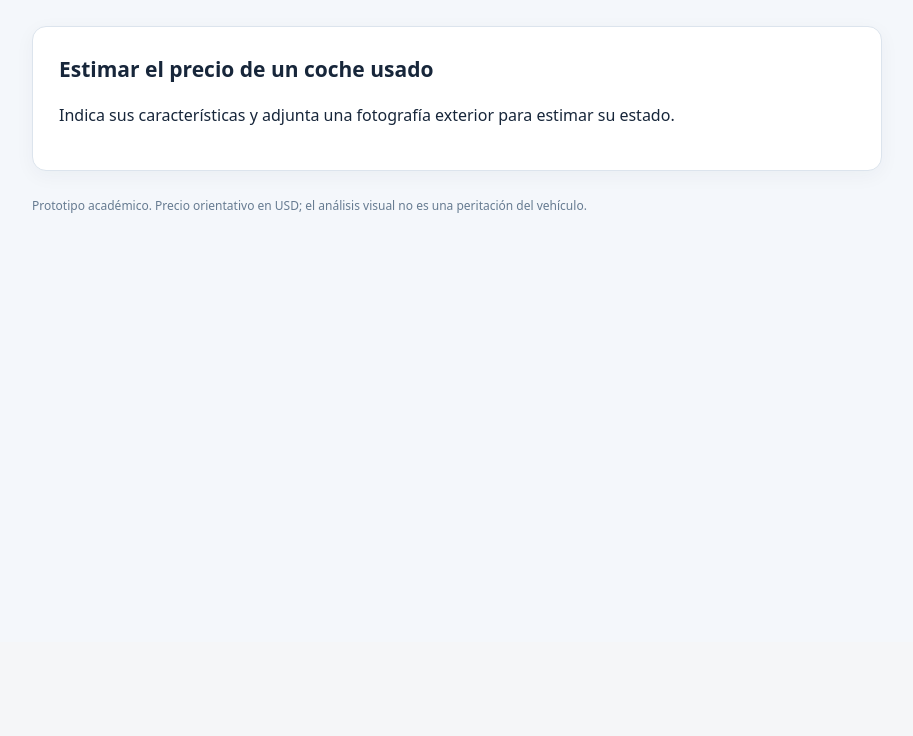
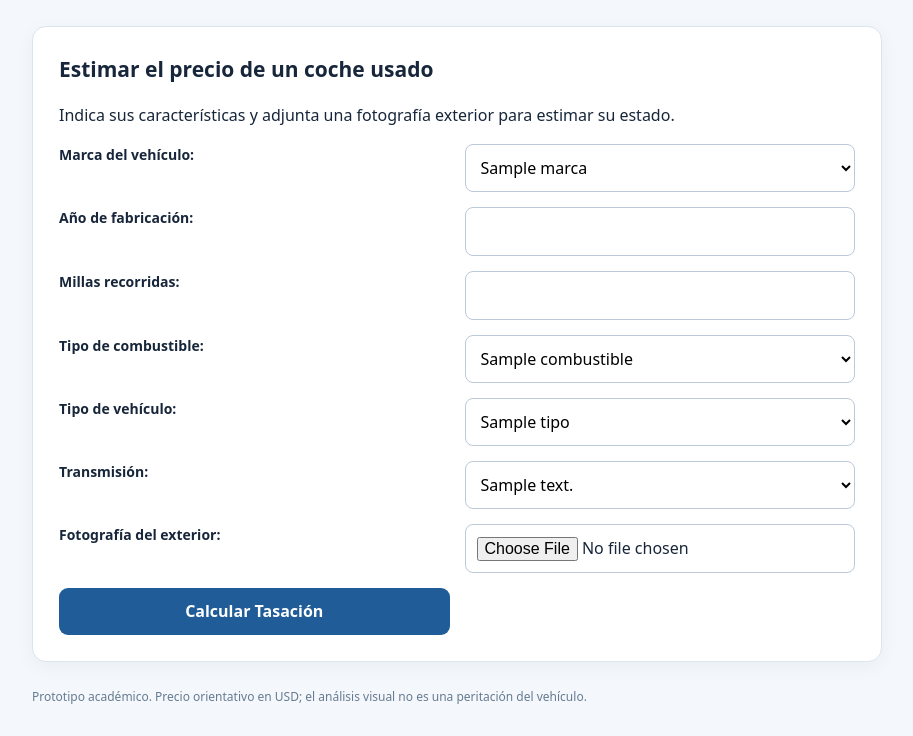
Before and after one commit to carmelojose309/CarValue-bigdata, a Flask app: template templates/index.html in a window 1280 px wide. Shown: the part 158-894 px from the top of the page, without its empty margins (183-1096 px from the left). Before the commit the page ends 371 px from the top, so only its background shows below. Run offline with Flask 3, Linux system fonts and the light colour scheme; the template is opened without the code that fills it: most values are stand-ins (such as "Sample title", 1, 10 or a date in 2020).

Commit message:
Implementar interfaz web y conexión multimodal con Cohere Vision

```diff
--- a/app/vision.py
+++ b/app/vision.py
@@ -3,18 +3,32 @@ import base64
 import json
 import os
 import re
+import cohere
 from .config import ESTADOS
 
 MODELO_VISION = "command-a-vision-07-2025"
-# TODO C1-A (autoría propia): diseñad y escribid el prompt del modelo visual.
-# El texto NO se proporciona. Revisad GUIA_ALUMNADO.md, etapa 5.
-# Debe describir tarea, reglas, 4 estados, unknown y formato de respuesta.
-PROMPT = ""  # RELLENAR. No vale copiar el prompt de otro equipo.
 
+PROMPT = """Actúa como un tasador de vehículos especializado únicamente en el aspecto exterior.
+Analiza la fotografía proporcionada y determina el estado exterior del vehículo.
+
+REGLAS ESTRICTAS:
+1. Evalúa SOLO el aspecto exterior visible. No deduzcas el estado del motor, historial de accidentes, kilometraje real, ni funcionamiento mecánico.
+2. Debes clasificar el estado utilizando ÚNICAMENTE uno de estos cuatro valores exactos:
+   - "like new": Como nuevo, sin defectos apreciables.
+   - "excellent": Excelente, con desgaste mínimo.
+   - "good": Bueno, con marcas pequeñas de uso normal.
+   - "fair": Aceptable, con daños o desgaste clearly visibles.
+3. Si la imagen no muestra claramente un coche o faltan evidencias visuales para evaluarlo, el estado debe ser "unknown".
+4. Devuelve el resultado ESTRICTAMENTE en formato JSON plano, sin bloques de código Markdown ni texto introductorio.
+
+El JSON debe tener exactamente esta estructura:
+{
+  "condition": "<una de las 4 etiquetas permitidas o unknown>",
+  "reason": "<breve justificación en español basada solo en los detalles visuales>"
+}"""
 
 class VisionError(Exception):
     """Error de proveedor o de respuesta no interpretable."""
-
 
 def parsear_respuesta(texto: str) -> tuple[str, str]:
     """Helper ya implementado: valida el JSON que responde la IA."""
@@ -33,17 +47,39 @@ def parsear_respuesta(texto: str) -> tuple[str, str]:
         raise VisionError(f"Cohere devolvió una categoría inesperada: {estado!r}")
     return estado, razon or "Sin justificación visible."
 
-
 def clasificar_estado(contenido: bytes, mimetype: str) -> tuple[str, str, str]:
-    """TODO C1: devuelve (condition, reason, fuente)."""
+    """Devuelve (condition, reason, fuente)."""
     if os.getenv("VISION_MOCK", "0") == "1":
         return "good", "Modo demostración: estado fijo, sin analizar la fotografía.", "MOCK"
+
     token = os.getenv("COHERE_API_KEY", "").strip()
     if not token:
         raise VisionError("Falta COHERE_API_KEY en el archivo .env")
+
     if not PROMPT.strip():
         raise VisionError("Falta redactar el prompt visual: tarea C1-A.")
-    # TODO C1-B: convierte contenido en data URL base64 (mimetype dinamico).
-    # TODO C1-B: cliente = cohere.ClientV2(api_key=token); cliente.chat(...).
-    # TODO C1-B: recoge texto; parsear_respuesta(texto); devuelve estado, razon, "COHERE".
-    raise NotImplementedError("Completa la llamada real a Cohere Vision")
+
+    try:
+        foto_b64 = base64.b64encode(contenido).decode('utf-8')
+        image_url = f"data:{mimetype};base64,{foto_b64}"
+
+        cliente = cohere.ClientV2(api_key=token)
+        response = cliente.chat(
+            model=MODELO_VISION,
+            messages=[
+                {
+                    "role": "user",
+                    "content": [
+                        {"type": "text", "text": PROMPT},
+                        {"type": "image_url", "image_url": {"url": image_url}}
+                    ]
+                }
+            ]
+        )
+
+        texto = response.message.content[0].text
+        estado, razon = parsear_respuesta(texto)
+        return estado, razon, "COHERE"
+
+    except Exception as e:
+        raise VisionError(f"Error al comunicar con Cohere o procesar la imagen: {str(e)}")
--- a/templates/index.html
+++ b/templates/index.html
@@ -5,13 +5,46 @@
   <p>Indica sus características y adjunta una fotografía exterior para estimar su estado.</p>
   {% if error %}<p class="alert">{{ error }}</p>{% endif %}
 
-  {# TODO C2: ESCRIBID VOSOTROS EL FORMULARIO HTML COMPLETO.
-     No hay formulario de ejemplo resuelto en este archivo.
-     Consultad GUIA_ALUMNADO.md, etapa 4, y docs/CONTRATO_COMPONENTES.md.
-     Requisitos: POST /tasar, multipart, seis campos, foto, botón enviar.
-     Los select se rellenan a partir de opciones.marcas/combustibles/tipos/transmisiones.
-     Las categorías de estado NO son seleccionables por el usuario.
-  #}
+  <form action="/tasar" method="POST" enctype="multipart/form-data" class="grid">
+      <label>Marca del vehículo:</label>
+      <select name="manufacturer" required>
+          {% for marca in opciones.marcas %}
+              <option value="{{ marca }}">{{ marca }}</option>
+          {% endfor %}
+      </select>
+
+      <label>Año de fabricación:</label>
+      <input type="number" name="year" min="1995" max="2021" required>
+
+      <label>Millas recorridas:</label>
+      <input type="number" name="odometer" min="1000" max="250000" required>
+
+      <label>Tipo de combustible:</label>
+      <select name="fuel" required>
+          {% for combustible in opciones.combustibles %}
+              <option value="{{ combustible }}">{{ combustible }}</option>
+          {% endfor %}
+      </select>
+
+      <label>Tipo de vehículo:</label>
+      <select name="type" required>
+          {% for tipo in opciones.tipos %}
+              <option value="{{ tipo }}">{{ tipo }}</option>
+          {% endfor %}
+      </select>
+
+      <label>Transmisión:</label>
+      <select name="transmission" required>
+          {% for transmision in opciones.transmisiones %}
+              <option value="{{ transmision }}">{{ transmision }}</option>
+          {% endfor %}
+      </select>
+
+      <label>Fotografía del exterior:</label>
+      <input type="file" name="foto" accept=".jpg, .jpeg, .png, .webp" required>
+
+      <button type="submit">Calcular Tasación</button>
+  </form>
 
 </section>
 {% endblock %}
```
Also changed, not shown: templates/resultado.html (+10 -7 lines).
